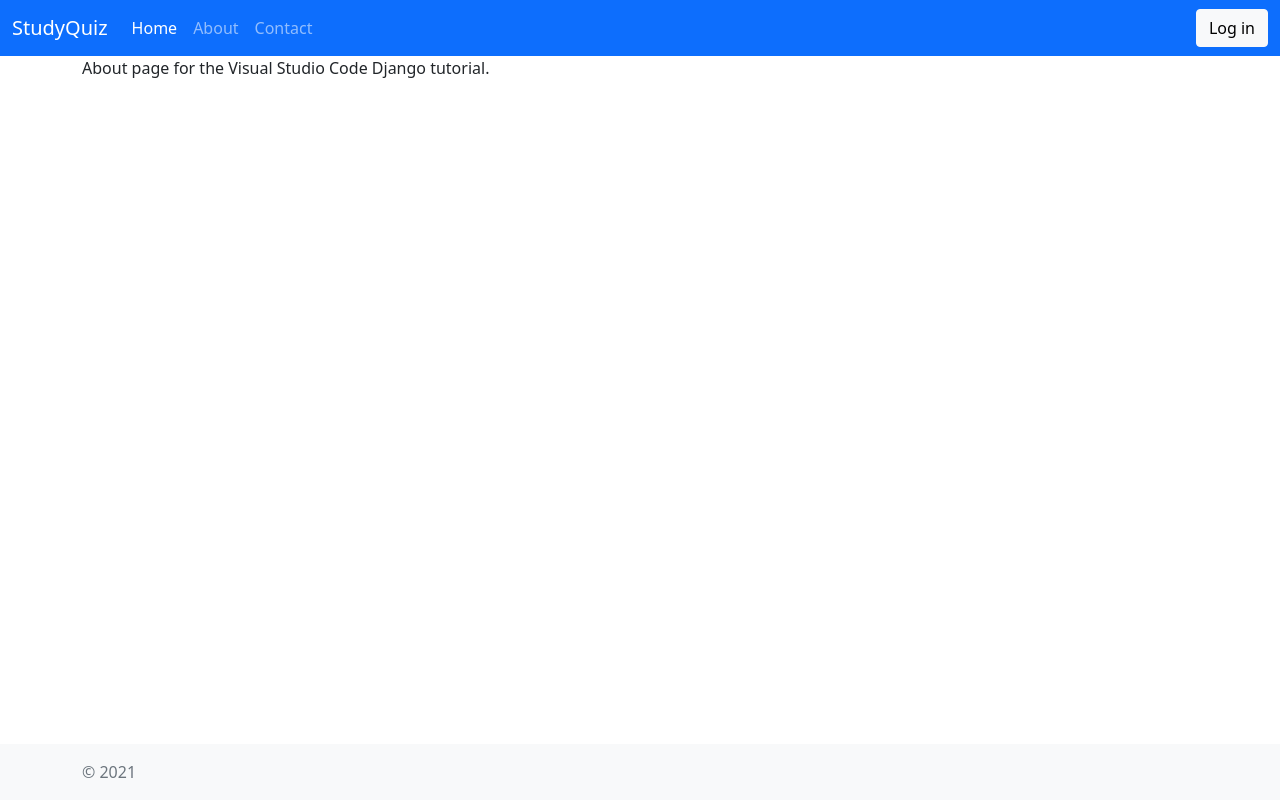
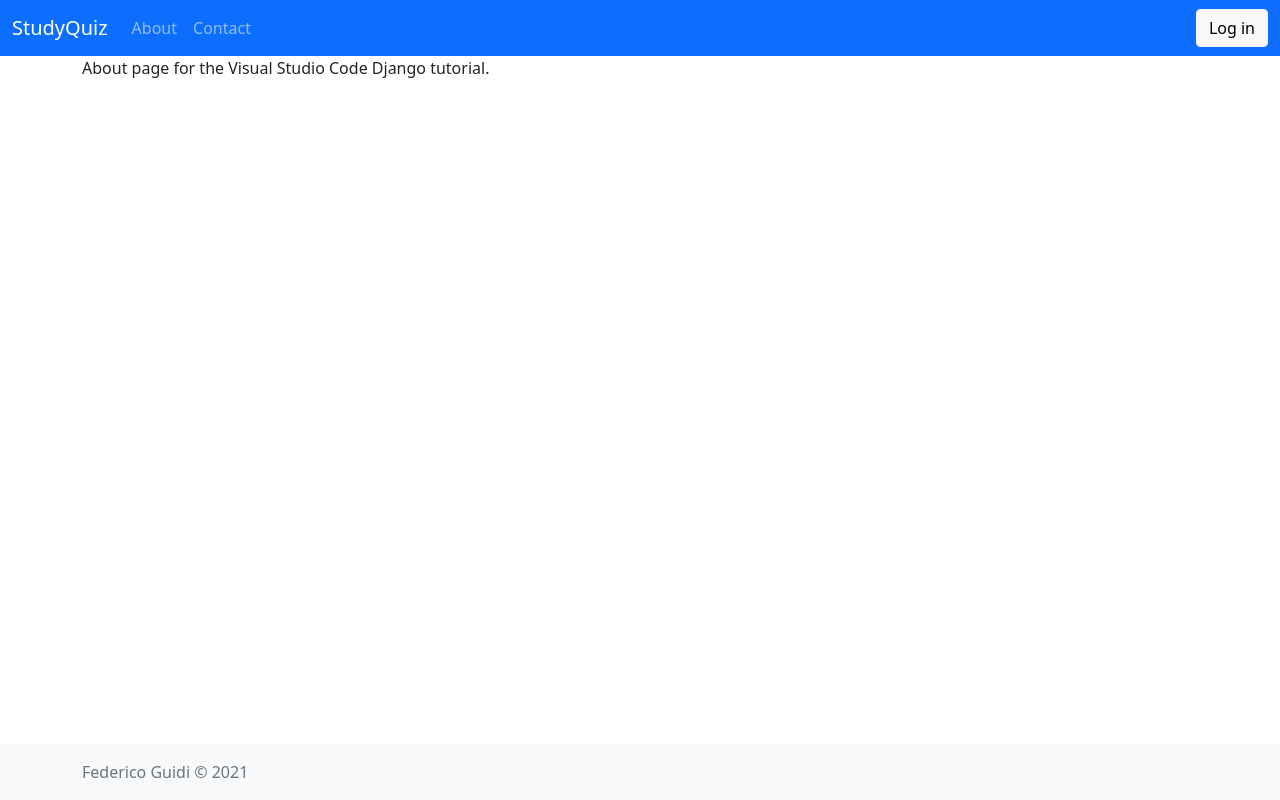
Before and after one commit to FedericoGuidi/StudyQuiz, a Django app: page /about/ in a window 1280 px wide. Run offline with Django 3.2, Linux system fonts and the light colour scheme; some libraries are stand-ins or nearby versions.

Commit message:
Minor fixes

```diff
--- a/studyquiz/templates/studyquiz/layout.html
+++ b/studyquiz/templates/studyquiz/layout.html
@@ -14,20 +14,19 @@
     <header>
     <nav class="navbar navbar-expand-md navbar-dark bg-primary">
         <div class="container-fluid">
-            <a class="navbar-brand" href="#">StudyQuiz</a>
+            <a class="navbar-brand" href="{% url 'home' %}">StudyQuiz</a>
             <button class="navbar-toggler" type="button" data-bs-toggle="collapse" data-bs-target="#navbarNavAltMarkup" aria-controls="navbarNavAltMarkup" aria-expanded="false" aria-label="Toggle navigation">
               <span class="navbar-toggler-icon"></span>
             </button>
             <div class="collapse navbar-collapse" id="navbarNavAltMarkup">
               <div class="navbar-nav">
-                <a class="nav-link active" aria-current="page" href="{% url 'home' %}">Home</a>
                 <a class="nav-link" href="{% url 'about' %}">About</a>
                 <a class="nav-link" href="{% url 'contact' %}">Contact</a>
               </div>
+              <div class="form-inline my-2 my-md-0 ms-auto">
+                <a href="{% url 'login' %}" class="form-control btn btn-light" type="submit">Log in</a>
+              </div>
             </div>
-            <div class="d-flex">
-              <a href="{% url 'login' %}" class="btn btn-light" type="submit">Log in</a>
-            </form>
           </div>
       </nav>
     </header>
@@ -40,7 +39,7 @@
 
     <footer class="footer mt-auto py-3 bg-light">
         <div class="container">
-            <span class="text-muted">© 2021</span>
+            <span class="text-muted">Federico Guidi © 2021</span>
         </div>
     </footer>
 
```
Also changed, not shown: README.md.
